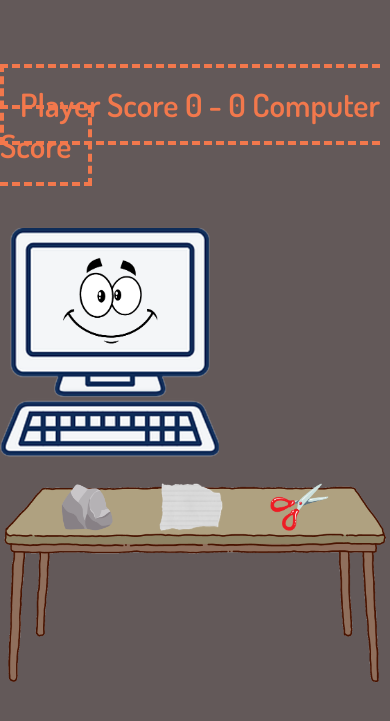
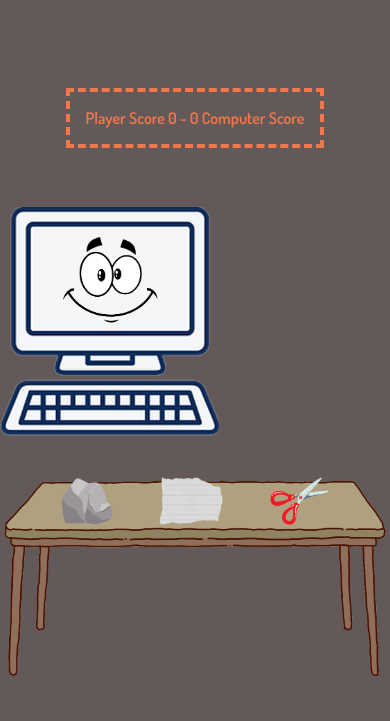
Before and after one commit to Zodoig/rock-paper-scissors, a plain HTML site: page index.html in a window 390 px wide. Both pictures are taken after a click on the button "PLAY". Shown: the part 301-1022 px from the top of the page. Drawn offline with Linux system fonts and the light colour scheme.

Commit message:
Adjust play again button styling

```diff
--- a/styles.css
+++ b/styles.css
@@ -168,6 +168,7 @@ h1 {
 
 .play-again-btn {
     order: 3;
+    margin-top: 0;
 }
 
 
@@ -317,4 +318,8 @@ h1 {
         width: 16rem;
         padding-left: 6rem;
     }
+
+    .score {
+        font-size: 1rem;
+    }
 }
```
